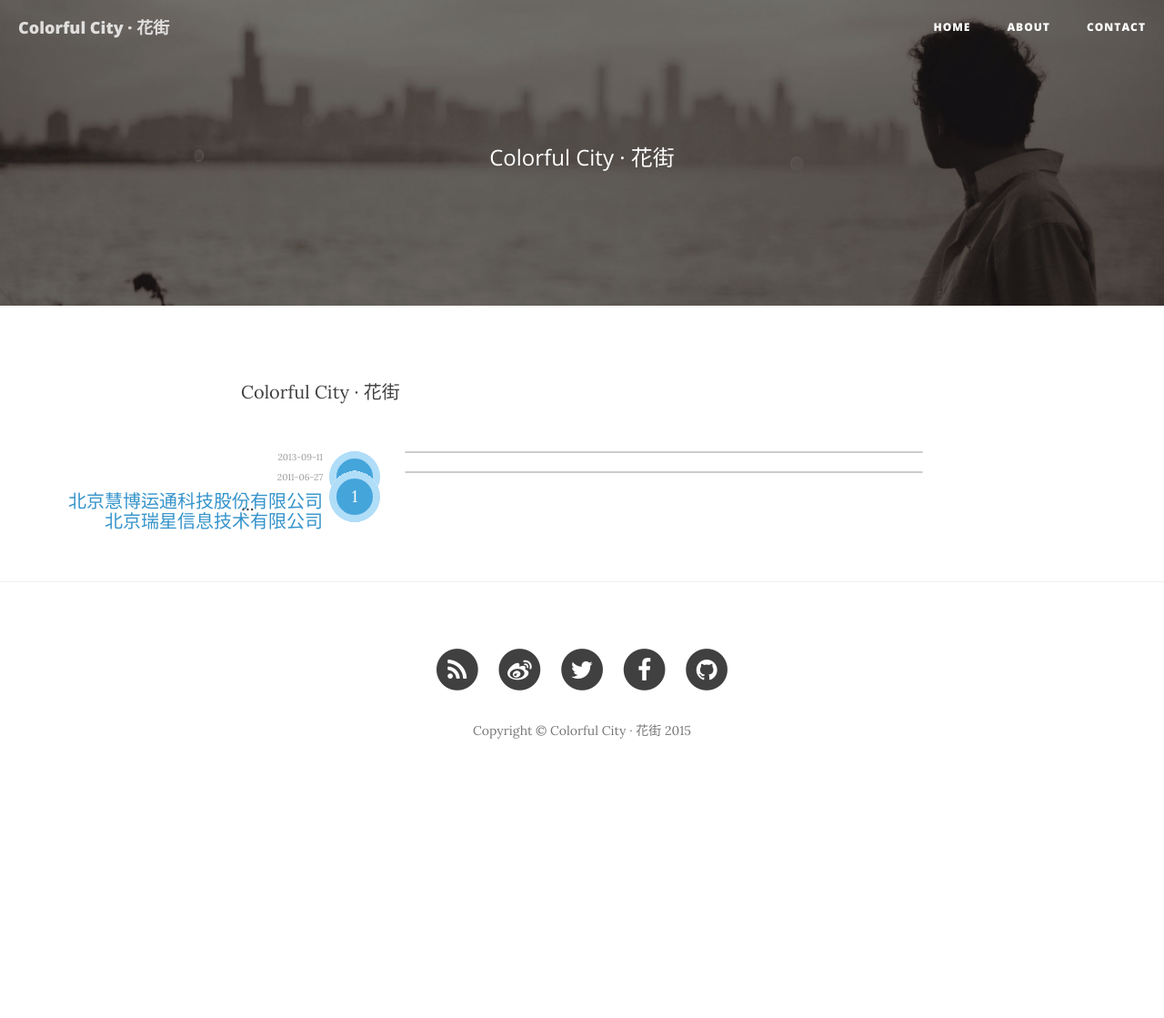
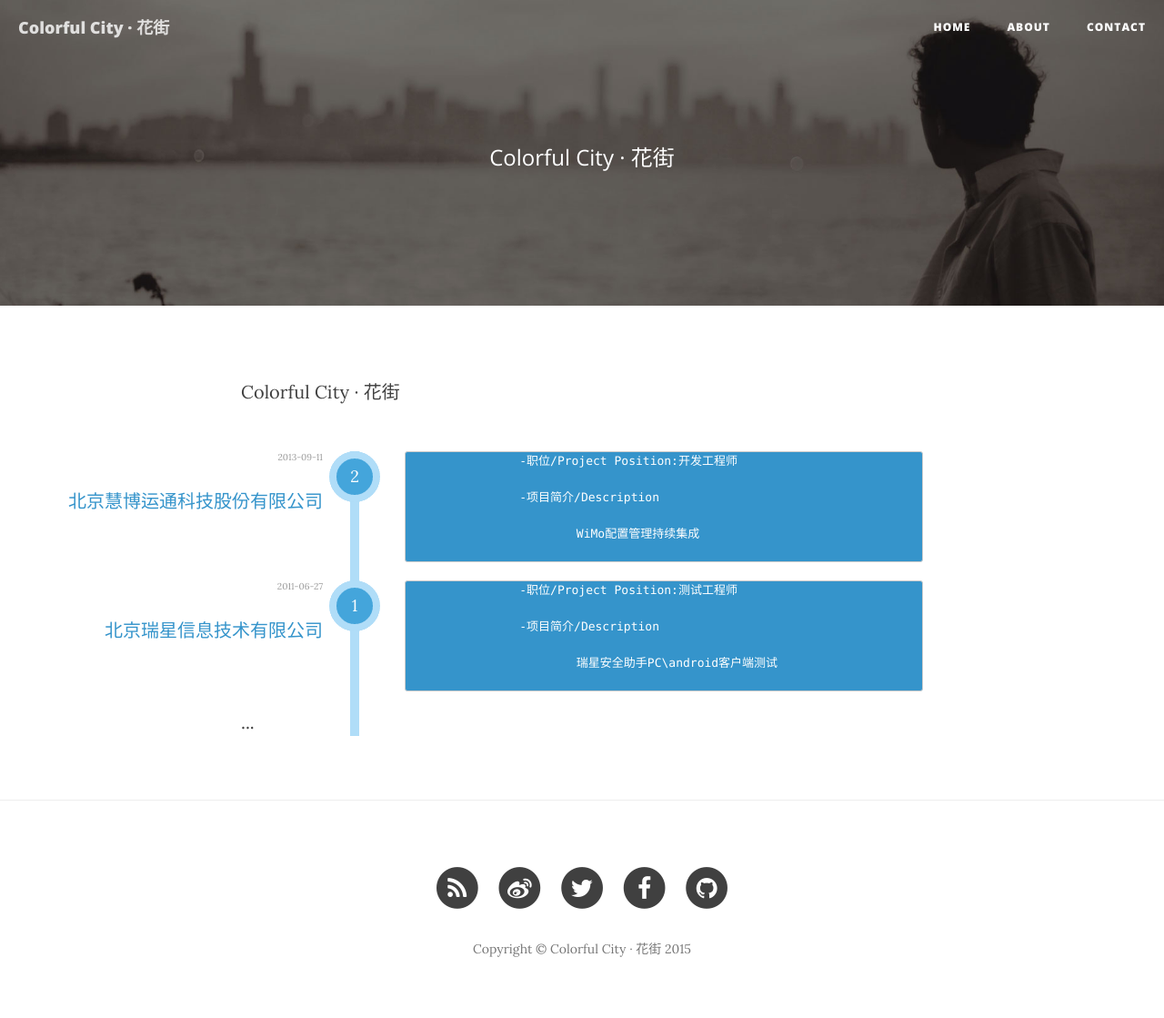
Before and after one commit to dongyupu/colorfulcity, a Jekyll site: the page built from about.html, in a window 1280 px wide. Shown: the whole page at 91% size. Built offline with Jekyll 4.4.1, drawn with Linux system fonts in a browser that asks for light colours; nearby versions of some CDN libraries; before the commit the page ends 900 px from its top, so only the background shows below that.

Commit message:
Update about.html

```diff
--- a/about.html
+++ b/about.html
@@ -59,7 +59,7 @@ header-img: "img/about-bg.jpg"
 		padding: 0px;
 		color: #fff;
 		font-size: 13px;
-		line-height: 0px;
+		line-height: 20px;
 	}
 	ul.timeline li.alt .content pre {
 		background-color: #43B1F1;
```
